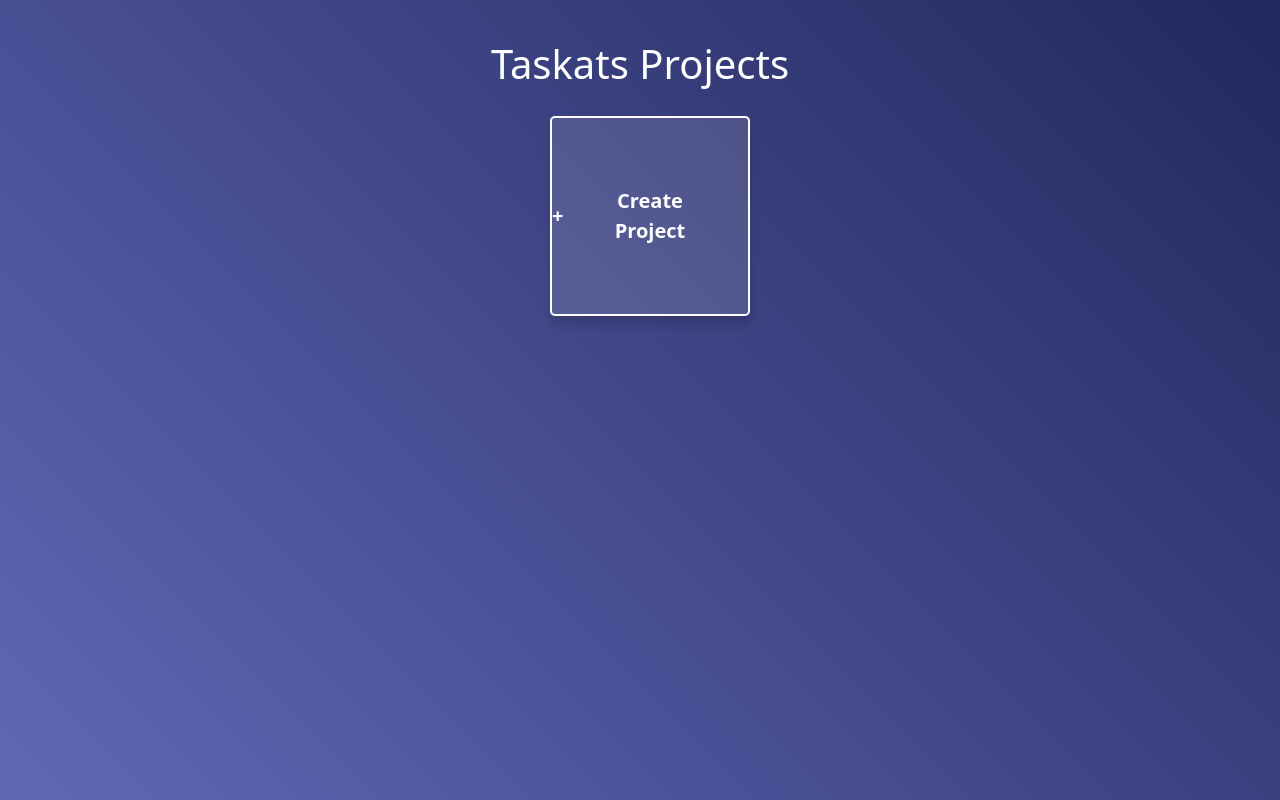
After one commit to PavelGarcia2/mismetas, a PHP site: page /taskatsApiRest/static/projects.php in a window 1280 px wide. The commit adds this page. Run offline with PHP 8.4, Linux system fonts and the light colour scheme; data that the repository does not hold is empty; some libraries are stand-ins or nearby versions.

Commit message:
refactoring

```diff
--- /dev/null
+++ b/src/view/static/projects.php
@@ -0,0 +1,87 @@
+<!DOCTYPE html>
+<html lang="es">
+
+<head>
+    <meta charset="utf-8">
+
+    <link href="../styles/projects.css" rel="stylesheet" type="text/css" />
+    <title>Iniciar sesión</title>
+    <script src="http://ajax.googleapis.com/ajax/libs/jquery/1.7.1/jquery.min.js" type="text/javascript"></script>
+    <link href="https://cdn.jsdelivr.net/npm/bootstrap@5.3.3/dist/css/bootstrap.min.css" rel="stylesheet" integrity="sha384-QWTKZyjpPEjISv5WaRU9OFeRpok6YctnYmDr5pNlyT2bRjXh0JMhjY6hW+ALEwIH" crossorigin="anonymous">
+</head>
+
+<body>
+    <main>
+        <div class="logo d-flex justify-content-center">
+            <h1>Taskats Projects</h1>
+        </div>
+
+        <!-- Fetching the tasks of today which are not completed!-->
+        <?php
+        //$json = file_get_contents('../../../tasks.json');
+        //$json_data = json_decode($json, true);
+        //$json_encoded_data = json_encode($json_data["tasks"]);
+
+        // Display data
+        //print_r($json_data["tasks"]);
+        $ch = curl_init("http://localhost/taskatsApiRest/projects/"); // such as http://example.com/example.xml
+        curl_setopt($ch, CURLOPT_RETURNTRANSFER, true);
+        curl_setopt($ch, CURLOPT_HEADER, 0);
+        $dataApi = curl_exec($ch);
+        curl_close($ch);
+        $json_data = json_decode($dataApi, true);
+        $json_encoded_data = json_encode($json_data["projects"]);
+        ?>
+
+
+        <div class="container">
+
+            <?php foreach ($json_data["projects"] as $value) : ?>
+                <div class="item" cid=<?php echo $value["project_id"] ?>>
+                    <h5><?php echo $value["name"] ?></h5>
+
+                </div>
+
+            <?php endforeach; ?>
+            <button class="add_project"><div>+</div> <span>Create Project</span></button>
+
+        </div>
+
+        <script>
+            // Sample JSON data with tasks
+            var tasks = <?php echo $json_encoded_data; ?>;
+            console.log(tasks);
+            // Loop through tasks to dynamically generate CSS styles
+            tasks.forEach(task => {
+                let color = task.color.toLowerCase(); // Convert color to lowercase
+
+                // Define a CSS rule for each task status and color
+                let style = `
+                .item[cid="${task.project_id}"] {
+                    background-color: ${color};
+                }
+
+                .item[cid="${task.project_id}"]:hover {
+                    background-color: #ffffff;
+                }
+
+                input[id="${task.project_id}"] {
+                    accent-color: ${color};
+                }
+
+                input[id="${task.project_id}"]:before {
+                    background-color:${color};
+                }
+            `;
+
+                // Create a style element and append it to the document's head
+                let styleElement = document.createElement('style');
+                styleElement.innerHTML = style;
+                document.head.appendChild(styleElement);
+            });
+        </script>
+
+    </main>
+</body>
+
+</html>
--- a/src/view/styles/login.css
+++ b/src/view/styles/login.css
@@ -28,6 +28,7 @@ body {
   top: 50%;
   left: 50%;
   transform: translate(-50%, -50%);
+
 }
 
 form {
@@ -37,9 +38,8 @@ form {
   transform: translate(-50%, -50%);
   width: 300px;
   padding: 20px;
-  border: 1px solid #ccc;
   border-radius: 5px;
-  background-color: #ffffff;
+  background: linear-gradient(90deg, #9130bed5, rgba(34, 93, 85, 0.842)) !important;;
 
   display: flex;
   flex-direction: column;
--- /dev/null
+++ b/src/view/styles/projects.css
@@ -0,0 +1,101 @@
+
+* {
+    margin: 0;
+    padding: 0;
+    box-sizing: border-box;
+    outline: none;
+    border: none;
+  }
+
+  body {
+    font-family: sans-serif;
+    height: 100vh;
+    overflow: hidden;
+    background: linear-gradient(45deg, #6068b6, #22285d) !important;
+    margin: 0;
+  }
+
+  .logo {
+    color: rgb(255, 255, 255);
+    padding-top: 40px;
+    padding-bottom: 0px;
+  }
+
+  .container {
+    width: 100%;
+    height: 100%;
+    display: flex;
+    justify-content: center;
+    align-items: center;
+    flex-direction:row;
+    overflow-wrap:break-word;
+  }
+
+
+
+
+
+  .item {
+    width: 200px;
+    height: 200px;
+    margin-top: 20px;
+    margin-left:20px ;
+    background-color: #ffffff;
+    display: flex;
+    align-items: center;
+    padding-left: 10px;
+    position: relative;
+    border-radius: 5px;
+    box-shadow: 0px 10px 10px 0px rgba(0, 0, 0, 0.137);
+  }
+
+  .add_project {
+    border: 2px solid #ffffff;
+    width: 200px;
+    height: 200px;
+    margin-top: 20px;
+    margin-left:20px ;
+    background-color: #ffffff1e;
+    display: flex;
+    align-items: center;
+    flex-direction:row;
+    position: relative;
+    border-radius: 5px;
+    box-shadow: 0px 10px 10px 0px rgba(0, 0, 0, 0.137);
+    color: #ffffff;
+    font-size: 20px;
+    text-align:center;
+    vertical-align:middle;
+    font-weight: bold;
+
+
+  }
+
+  .add_project:hover{
+    background-color: #ffffff;
+    color: #22285d;
+    ;
+  }
+
+  span{
+    position: absolute;
+    top: 50%;
+    left: 50%;
+    transform: translate(-50%, -50%);
+  }
+
+  input[type=checkbox] {
+    accent-color: red;
+    width: 20px;
+    height: 20px;
+  }
+
+  input[type=checkbox]:checked:before {
+    background-color: #00AEEF;
+  }
+
+  .delete {
+    position: absolute;
+    right: 10px;
+    cursor: pointer;
+  }
```
Also changed, not shown: src/view/static/project.php (renamed from src/view/static/index.php, +9 -13 lines), src/view/styles/index.css (+19 -10 lines).
